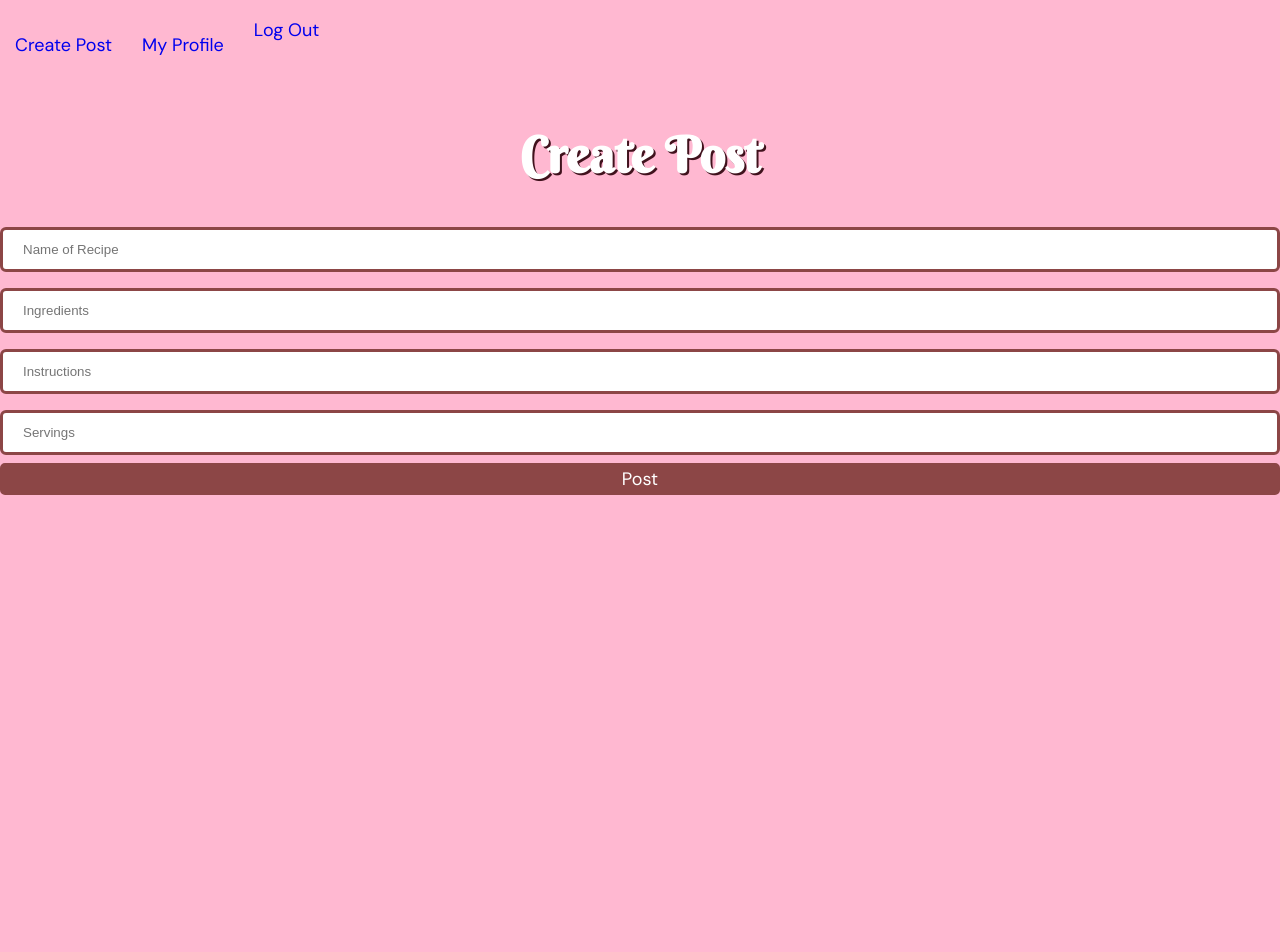
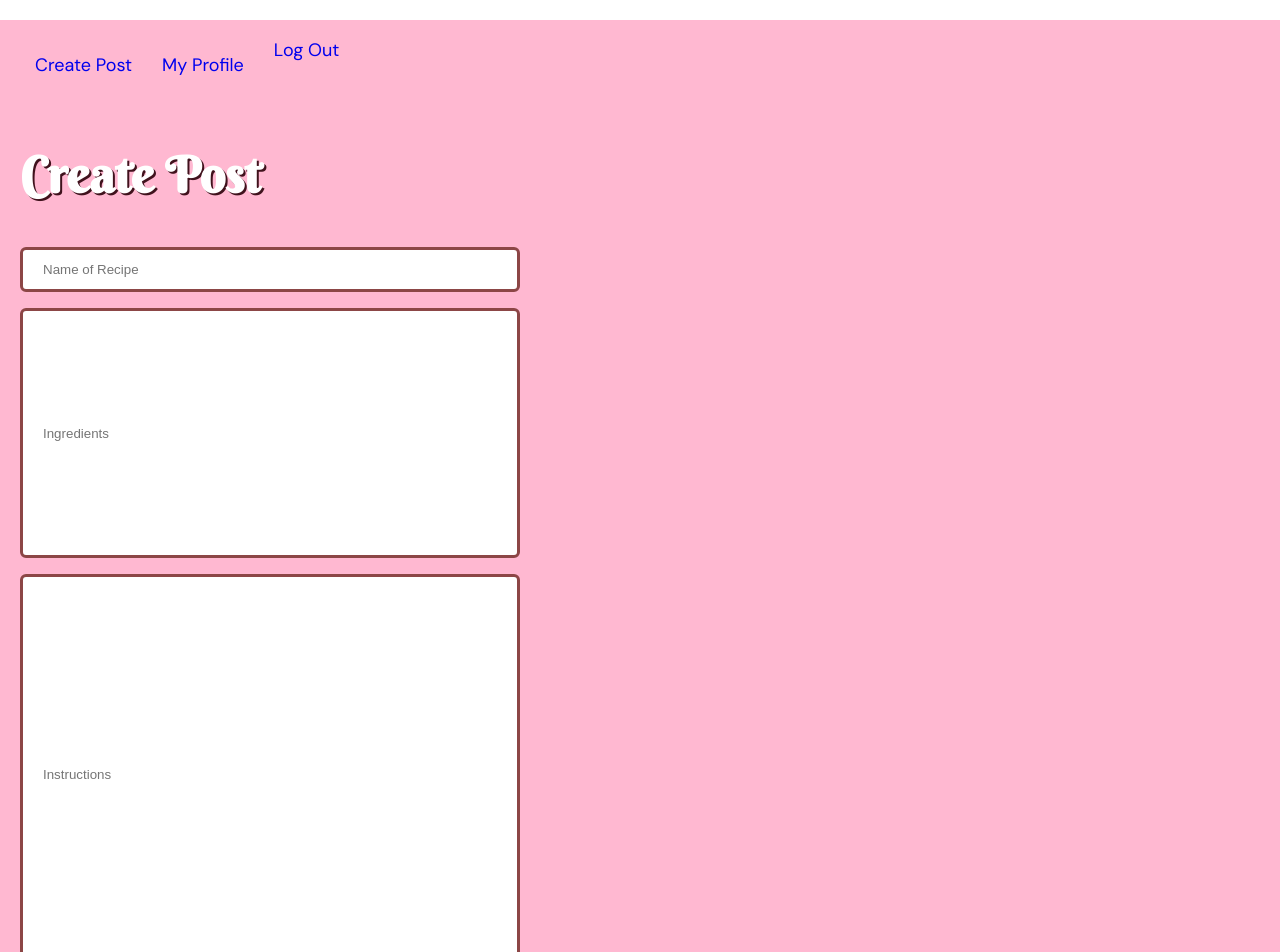
Before and after one commit to tln2007/frontend-dw-final-project, a React (Create React App) app: page /create-post in a window 1280 px wide. Shown: the top 952 px of the page. Built offline with nearby package versions, Linux system fonts and the light colour scheme; no server answers; sample sign-in values are in the browser's storage; a web font is replaced by a local one.

Commit message:
changed text box heights

```diff
--- a/src/App.css
+++ b/src/App.css
@@ -10,6 +10,7 @@
     background-color: #FFB8D1;
     min-height: 500vh;
 }
+
 
 .LoginWrapper {
     display: flex;
@@ -123,8 +124,12 @@ input[type=password] {
     color: white;
     font-family: 'Berkshire Swash', cursive;
     font-size: 50px;
-    text-align: center;
     text-shadow: 2px 2px #40121D;
+
+}
+
+.CreatePostWrapper {
+    margin: 20px;
 }
 
 .CreateButtonWrapper {
@@ -159,7 +164,7 @@ input[type=password] {
     color: white;
     font-family: 'DM Sans', sans-serif;
     font-size: 18px;
-    width: 100%;
+    width: 100px;
 }
 .Navbar {
     display: flex;
@@ -180,10 +185,6 @@ input[type=password] {
     width: 100%;
 }
 
-.FormElement {
-    display: flex;
-    flex-direction: column;
-}
 
 .PageWrapper {
     margin: 10%;
@@ -207,3 +208,23 @@ input[type=password] {
     font-size: 50px;
     text-shadow: 2px 2px #40121D;
 }
+
+.TitleWrapper {
+    width: 500px;
+}
+
+.IngredientsWrapper input[type=text] {
+    height: 250px;
+    width: 500px;
+
+}
+
+.InstructionsWrapper input[type=text] {
+    height: 400px;
+    width: 500px;
+
+}
+
+.ServingsWrapper {
+    width: 100px;
+}
--- a/src/components/CreatePostForm.js
+++ b/src/components/CreatePostForm.js
@@ -4,11 +4,18 @@ import React from "react";
 function CreatePostForm({ createPost }) {
     return (
         <form className="FormElement" onSubmit={(e) => createPost(e)}>
-            <input type="text" name="title" placeholder="Name of Recipe"/>
-            <input type="text" name="ingredients" placeholder="Ingredients"/>
-            <input type="text" name="instructions" placeholder="Instructions"/>
-            <input type="text" name="servings" placeholder="Servings"/>
-
+            <div className="TitleWrapper">
+                <input type="text" name="title" placeholder="Name of Recipe"/>
+            </div>
+            <div className="IngredientsWrapper">
+                <input type="text" name="ingredients" placeholder="Ingredients"/>
+            </div>
+            <div className="InstructionsWrapper">
+                <input type="text" name="instructions" placeholder="Instructions"/>
+            </div>
+            <div className="ServingsWrapper">
+                <input type="text" name="servings" placeholder="Servings"/>
+            </div>
 
             <div className="PostButtonWrapper">
                 <button type="submit" className="Button">
--- a/src/pages/UserProfile.js
+++ b/src/pages/UserProfile.js
@@ -8,7 +8,7 @@ import { getAuth, signOut } from "firebase/auth";
 function UserProfilePage({ isLoading, isLoggedIn, userInformation, setIsLoggedIn, setUserInformation }) {
     const navigate = useNavigate();
 
-    //function logout() {
+    function logout() {
         const auth = getAuth();
         signOut(auth)
             .then(() => {
@@ -18,7 +18,7 @@ function UserProfilePage({ isLoading, isLoggedIn, userInformation, setIsLoggedIn
             .catch((error) => {
                 console.warn(error);
             });
-   //}
+   }
 
     useEffect(() => {
         if(!isLoggedIn && !isLoading) return navigate('/login'); //if NOT logged in, nav to login
```
